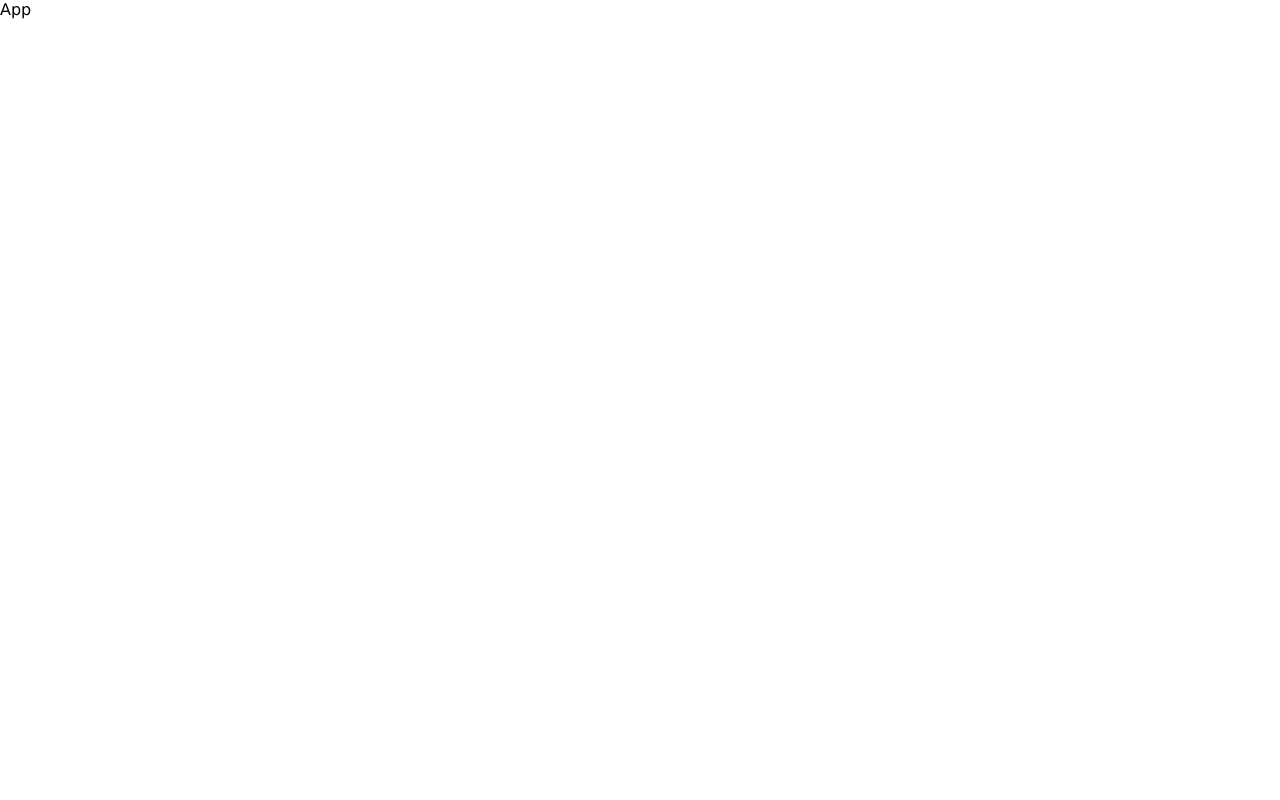
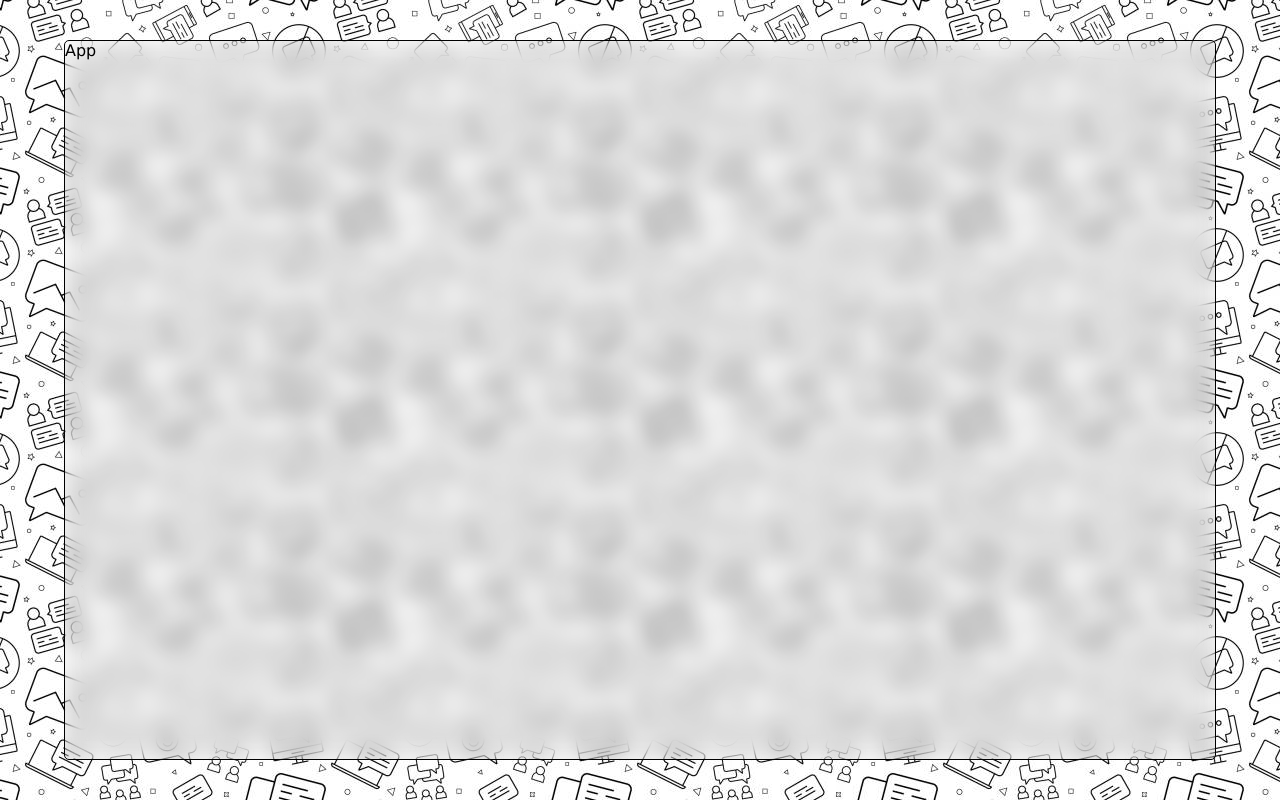
Before and after one commit to singh-shivam789/ping-me-react, a React (Vite) app: page / in a window 1280 px wide. Built offline with nearby package versions, Linux system fonts and the light colour scheme.

Commit message:
Add app background

```diff
--- a/src/App.jsx
+++ b/src/App.jsx
@@ -1,6 +1,6 @@
 const App = () => {
   return (
-    <div className=''>App</div>
+    <div className='container'>App</div>
   )
 }
 
--- a/src/index.css
+++ b/src/index.css
@@ -5,3 +5,28 @@
   font-family: "Lucida Sans", "Lucida Sans Regular", "Lucida Grande",
     "Lucida Sans Unicode", Geneva, Verdana, sans-serif;
 }
+
+html {
+  height: 100%;
+  width: 100%;
+  margin: 0;
+}
+
+body{
+  min-height: 100vh;
+  min-width: 100vw;
+  background-image: url("/bg.jpg");
+  display: flex;
+  justify-content: center !important;
+  align-items: center !important;
+}
+
+.container{
+  width: 90vw;
+  height: 90vh;
+  background-color: rgb(rgb(218, 238, 241), green, blue);
+  -webkit-backdrop-filter: blur(10px);
+  backdrop-filter: blur(10px) brightness(0.95);
+  border-radius: 5px;
+  border: 0.2px solid black;
+}
```
Also changed, not shown: index.html (line endings or trailing spaces), 1 other file (tests, documents, lock files or other folders).
